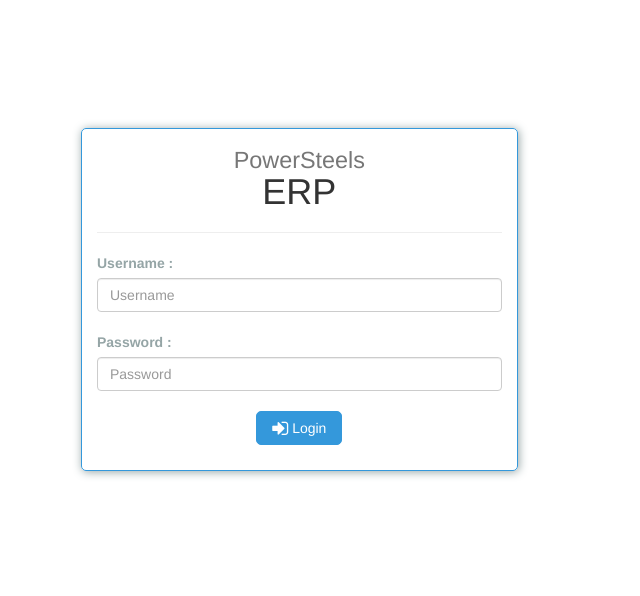
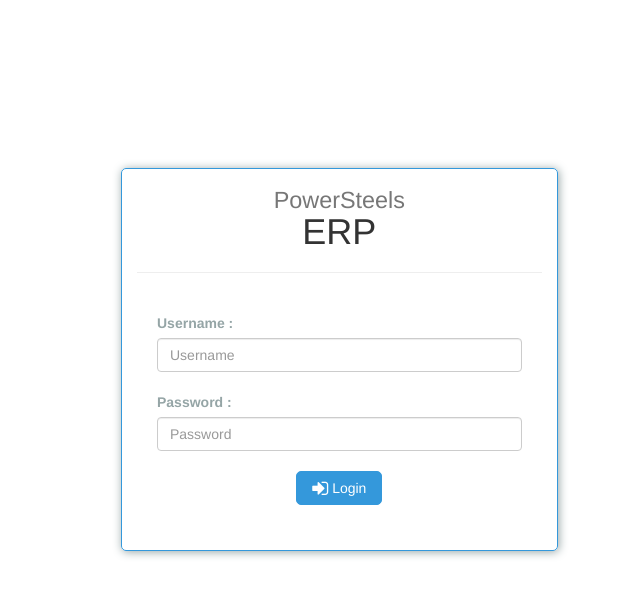
Before and after one commit to rama41222/abc-123reporit, a PHP site: page /login.php in a window 1280 px wide. Shown: the top 596 px of the page, without its empty margins (341-981 px from the left). Run offline with PHP 8.4, Linux system fonts and the light colour scheme; some libraries are stand-ins or nearby versions.

Commit message:
added margin to div id = bod and added a padding to login div

```diff
--- a/css/style.css
+++ b/css/style.css
@@ -1,8 +1,9 @@
 #bod {
     border: 1px solid #3498db;
     border-radius: 5px;
-	Padding-bottom:10px;
+	padding-bottom:10px;
 	box-shadow: 1px 1px 10px #95a5a6;
+	margin:40px;
 }
 
 #bb{
@@ -17,3 +18,8 @@
 
 	color: #95a5a6;
 }
+
+#log {
+
+	padding: 20px;
+}
--- a/login.php
+++ b/login.php
@@ -11,7 +11,7 @@
 
 	<h1 align="center"><small>PowerSteels</small> <br/>ERP </h1> <hr/>
 	<form>
-		<div class = "form-group">
+		<div id="log"class = "form-group">
 		<label class ="lblshade" for="un">Username : </label><br/>
 		<input id ="un" type = "text" name = "userName" class = "form-control" placeholder="Username"/><br/>
 		<label class ="lblshade" for="pp">Password : </label><br/>
```
